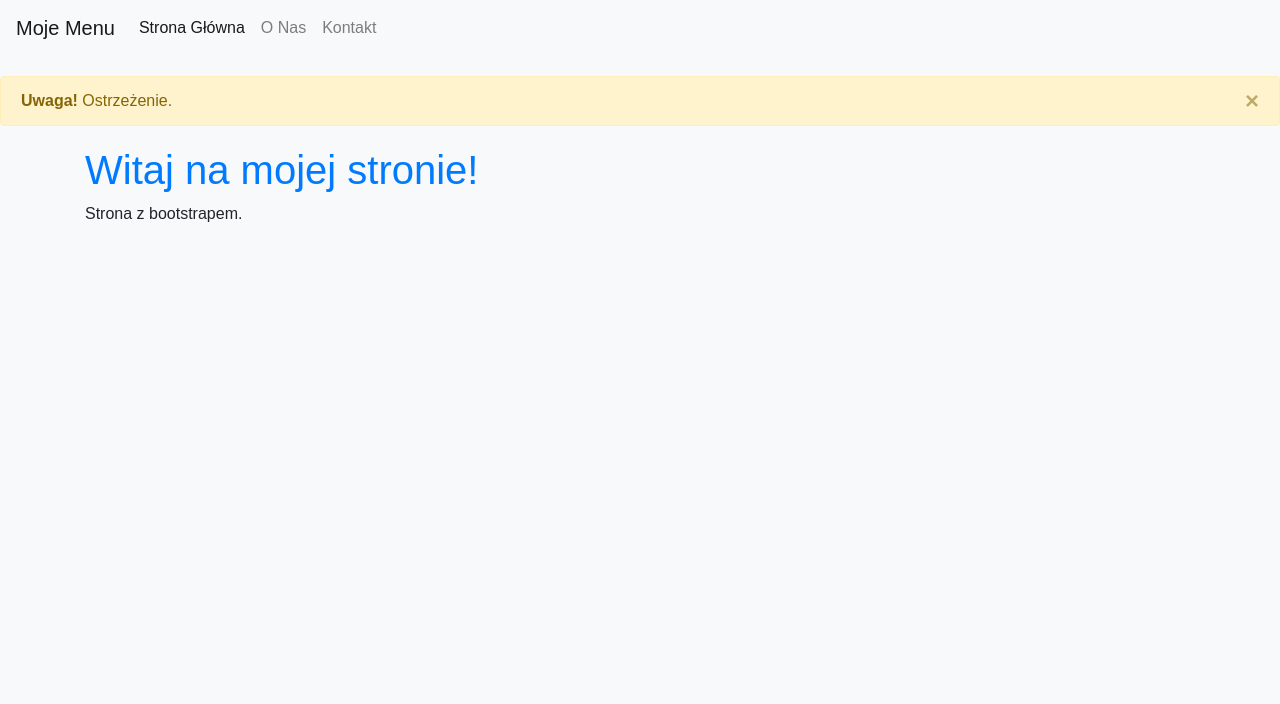
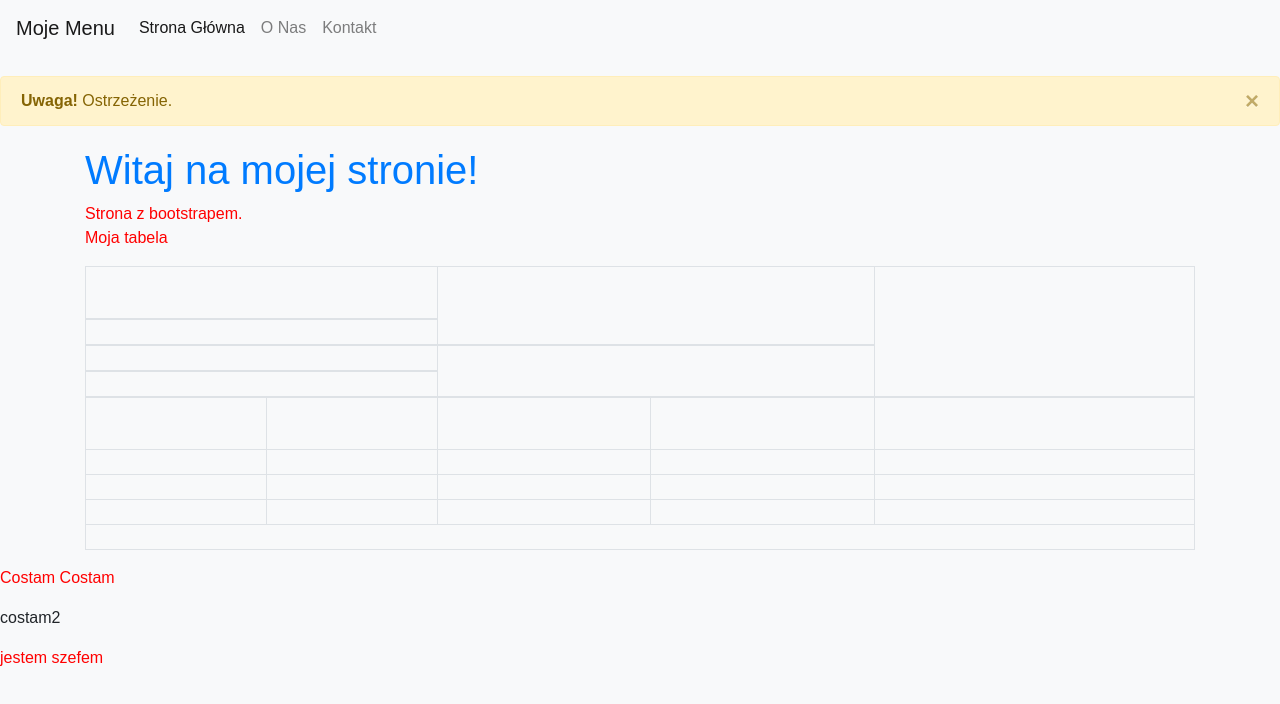
Before and after one commit to ka-zubi/PK-GIK, a plain HTML site: page bootstrap/index.html in a window 1280 px wide. Drawn offline with nearby package versions, Linux system fonts and the light colour scheme.

Commit message:
Dodanie tabeli i cssów

```diff
--- a/bootstrap/css/styles.css
+++ b/bootstrap/css/styles.css
@@ -16,3 +16,20 @@ h1 {
 .alert {
     margin: 20px 0;
 }
+table {
+    width: 100%;
+    font-size: 18px;
+}
+
+
+
+
+div > p {
+    color: red;
+
+}
+
+
+div + p {
+    color: red;
+}
--- a/bootstrap/index.html
+++ b/bootstrap/index.html
@@ -45,8 +45,73 @@
 
     <div class="container">
         <h1>Witaj na mojej stronie!</h1>
-        <p>Strona z bootstrapem.</p>
+        <p>Strona z bootstrapem. <br>Moja tabela</p>
+
+        <table class="table table-bordered">
+            <thead>
+                <tr>
+                  <th colspan="2">&nbsp;&nbsp;&nbsp;&nbsp;&nbsp;&nbsp;&nbsp;&nbsp;&nbsp;&nbsp;&nbsp;&nbsp;&nbsp;&nbsp;&nbsp;&nbsp;&nbsp;&nbsp;&nbsp;&nbsp;&nbsp;&nbsp;&nbsp;&nbsp;&nbsp;&nbsp;&nbsp;&nbsp;</th>
+                  <th colspan="2" rowspan="2"></th>
+                  <th rowspan="4">&nbsp;&nbsp;&nbsp;&nbsp;&nbsp;&nbsp;&nbsp;&nbsp;&nbsp;&nbsp;&nbsp;&nbsp;&nbsp;&nbsp;&nbsp;&nbsp;&nbsp;&nbsp;&nbsp;&nbsp;&nbsp;&nbsp;&nbsp;&nbsp;&nbsp;</th>
+                </tr>
+                <tr>
+                  <th colspan="2"></th>
+                </tr>
+                <tr>
+                  <th colspan="2"></th>
+                  <th colspan="2" rowspan="2"></th>
+                </tr>
+                <tr>
+                  <th colspan="2"></th>
+                </tr></thead>
+              <tbody>
+                <tr>
+                  <td>&nbsp;&nbsp;&nbsp;&nbsp;&nbsp;&nbsp;&nbsp;&nbsp;&nbsp;&nbsp;&nbsp;&nbsp;</td>
+                  <td>&nbsp;&nbsp;&nbsp;&nbsp;&nbsp;&nbsp;&nbsp;&nbsp;&nbsp;&nbsp;&nbsp;</td>
+                  <td>&nbsp;&nbsp;&nbsp;&nbsp;&nbsp;&nbsp;&nbsp;&nbsp;&nbsp;&nbsp;&nbsp;&nbsp;&nbsp;&nbsp;&nbsp;</td>
+                  <td>&nbsp;&nbsp;&nbsp;&nbsp;&nbsp;&nbsp;&nbsp;&nbsp;&nbsp;&nbsp;&nbsp;&nbsp;&nbsp;&nbsp;&nbsp;&nbsp;</td>
+                  <td></td>
+                </tr>
+                <tr>
+                  <td></td>
+                  <td></td>
+                  <td></td>
+                  <td></td>
+                  <td></td>
+                </tr>
+                <tr>
+                  <td></td>
+                  <td></td>
+                  <td></td>
+                  <td></td>
+                  <td></td>
+                </tr>
+                <tr>
+                  <td></td>
+                  <td></td>
+                  <td></td>
+                  <td></td>
+                  <td></td>
+                </tr>
+                <tr>
+                  <td colspan="5"></td>
+                </tr>
+              </tbody></table>
+
     </div>
+    <div>
+      <p>Costam Costam</p>
+      <section>
+
+        <p>costam2</p>
+
+      </section>
+
+    </div>
+
+    <p>jestem szefem</p>
+
+
 
 
     <script src="https://ajax.googleapis.com/ajax/libs/jquery/3.5.1/jquery.min.js"></script>
--- a/bootstrap/js/scripts.js
+++ b/bootstrap/js/scripts.js
@@ -2,7 +2,7 @@
 document.addEventListener('DOMContentLoaded', function() {
     console.log('Strona została w pełni załadowana.');
 
-
+    // Przykład dodania dynamicznego zachowania
     const alertElement = document.querySelector('.alert');
     if (alertElement) {
         alertElement.addEventListener('closed.bs.alert', function () {
```
